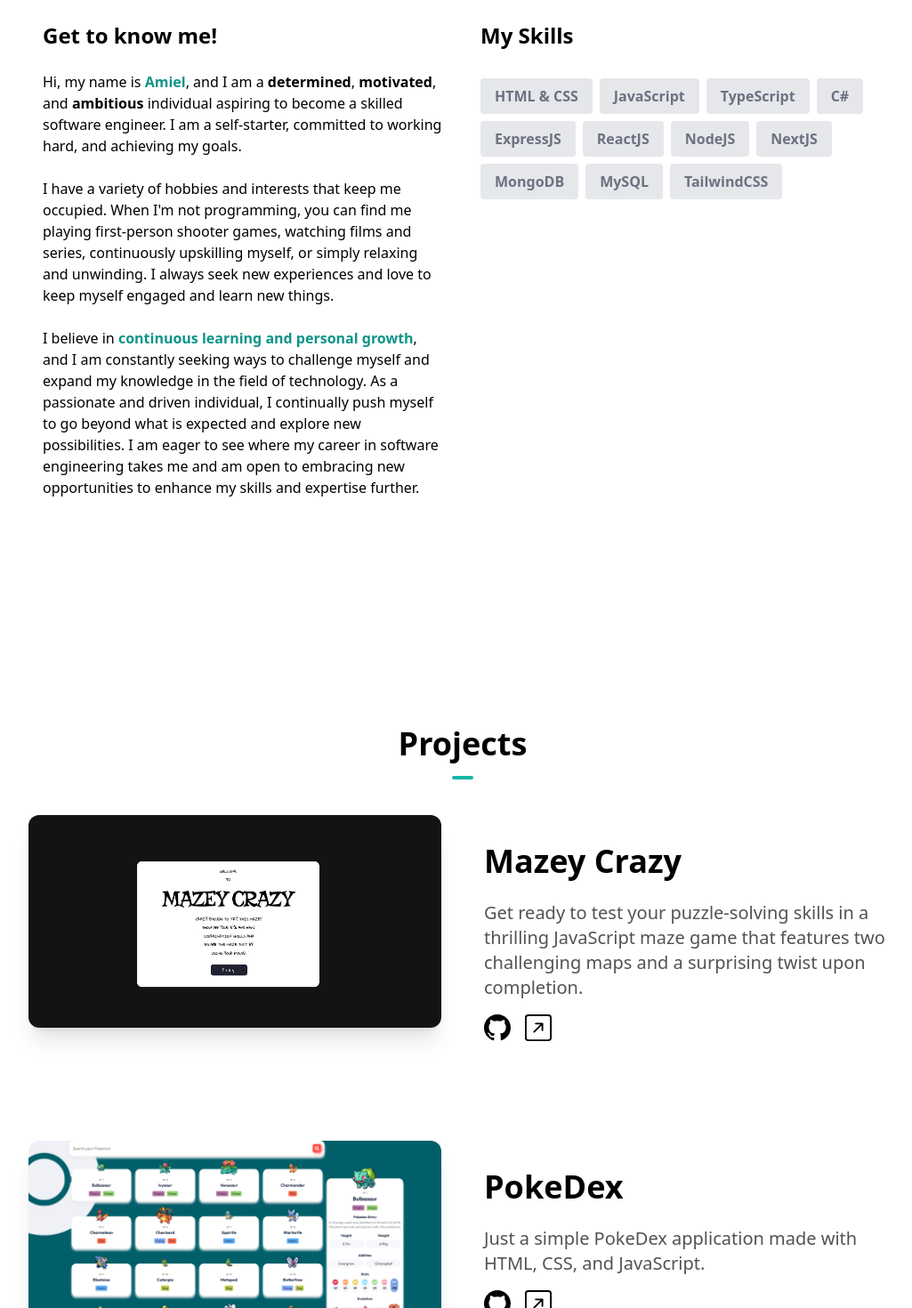
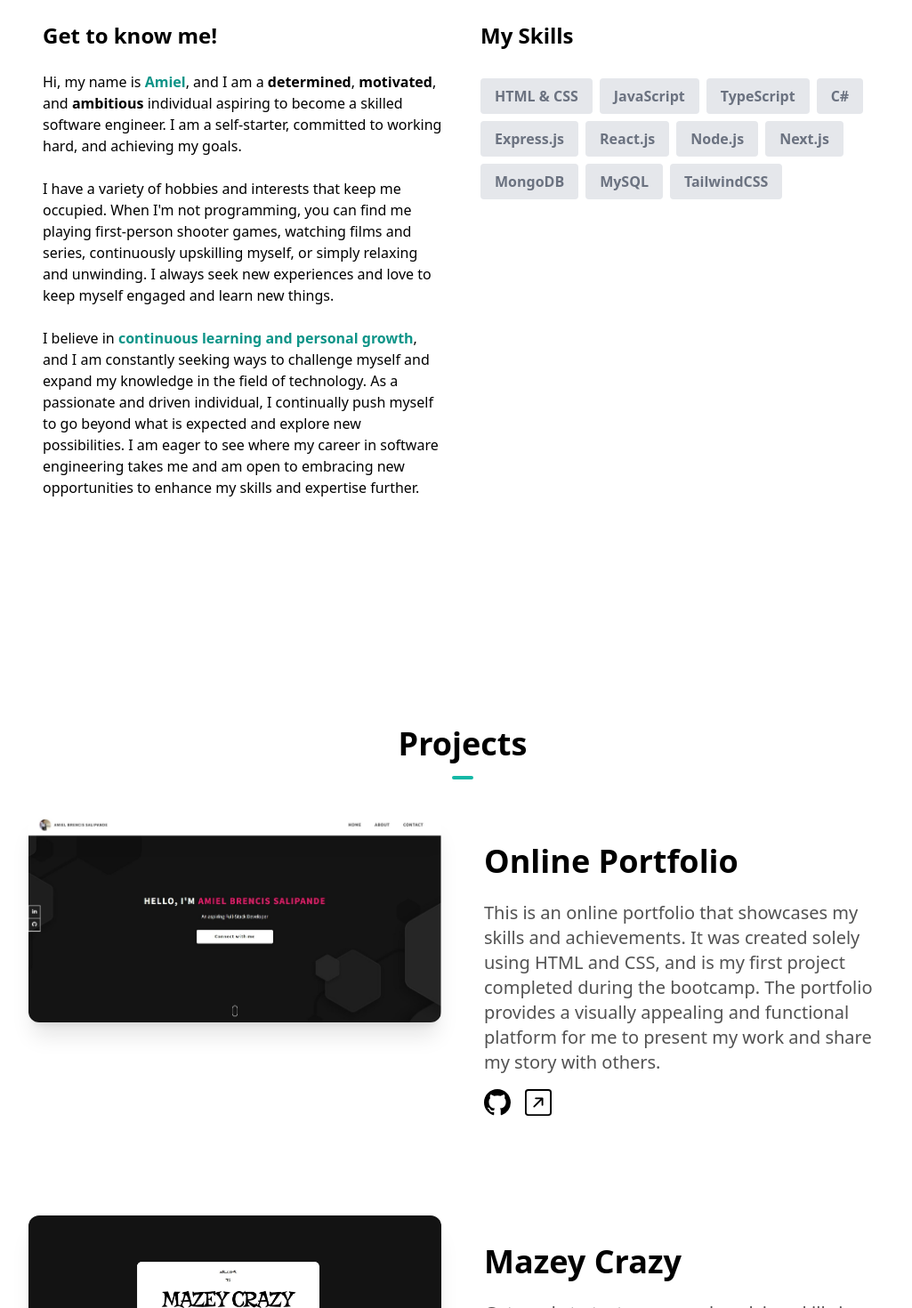
Before and after one commit to absalipande/newPortfolio, a Next.js app: page / in a window 1280 px wide. Shown: the part 1140-2610 px from the top of the page at 89% size, without its empty margins (120-1145 px from the left). Built offline with nearby package versions, Linux system fonts and the light colour scheme.

Commit message:
feat: added an old project

```diff
--- a/components/AboutSection.tsx
+++ b/components/AboutSection.tsx
@@ -5,10 +5,10 @@ const skills = [
   { skill: 'JavaScript' },
   { skill: 'TypeScript' },
   { skill: 'C#' },
-  { skill: 'ExpressJS' },
-  { skill: 'ReactJS' },
-  { skill: 'NodeJS' },
-  { skill: 'NextJS' },
+  { skill: 'Express.js' },
+  { skill: 'React.js' },
+  { skill: 'Node.js' },
+  { skill: 'Next.js' },
   { skill: 'MongoDB' },
   { skill: 'MySQL' },
   { skill: 'TailwindCSS' },
--- a/components/ProjectsSection.tsx
+++ b/components/ProjectsSection.tsx
@@ -6,11 +6,19 @@ import { BsGithub, BsArrowUpRightSquare } from 'react-icons/bs';
 
 const projects = [
   {
+    name: 'Online Portfolio',
+    description:
+      'This is an online portfolio that showcases my skills and achievements. It was created solely using HTML and CSS, and is my first project completed during the bootcamp. The portfolio provides a visually appealing and functional platform for me to present my work and share my story with others.',
+    image: '/web-portfolio.jpg',
+    github: 'https://github.com/absalipande/web-dev-portfolio',
+    link: 'https://absalipande.github.io/web-dev-portfolio/',
+  },
+  {
     name: 'Mazey Crazy',
     description:
       'Get ready to test your puzzle-solving skills in a thrilling JavaScript maze game that features two challenging maps and a surprising twist upon completion.',
     image: '/mazey-crazy.jpg',
-    github: 'https://github.com/hqasmei/thankful-thoughts',
+    github: 'https://github.com/absalipande/maze-game-js',
     link: 'https://absalipande.github.io/maze-game-js/',
   },
   {
```
Also changed, not shown: public/web-portfolio.jpg (added).
